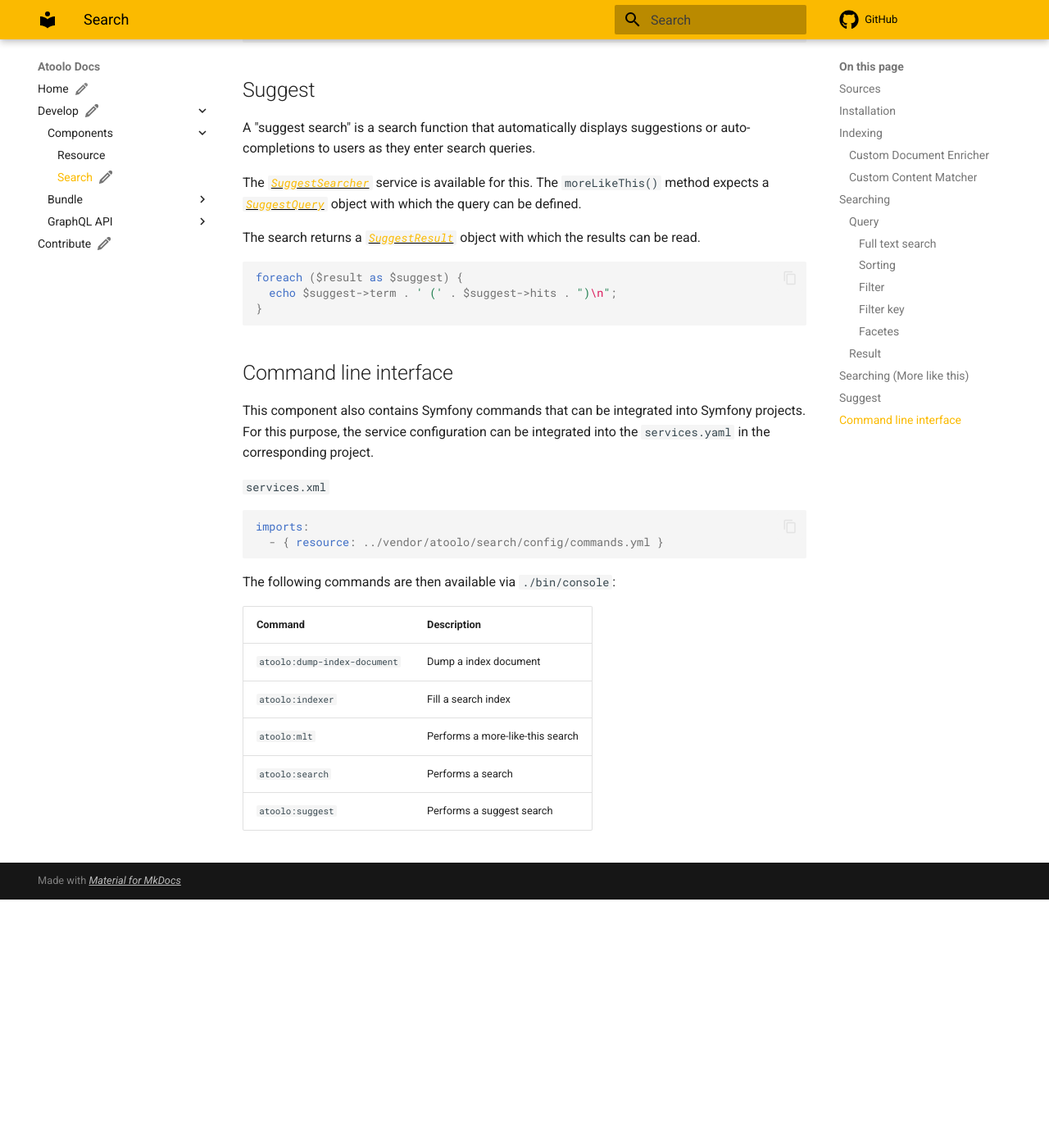
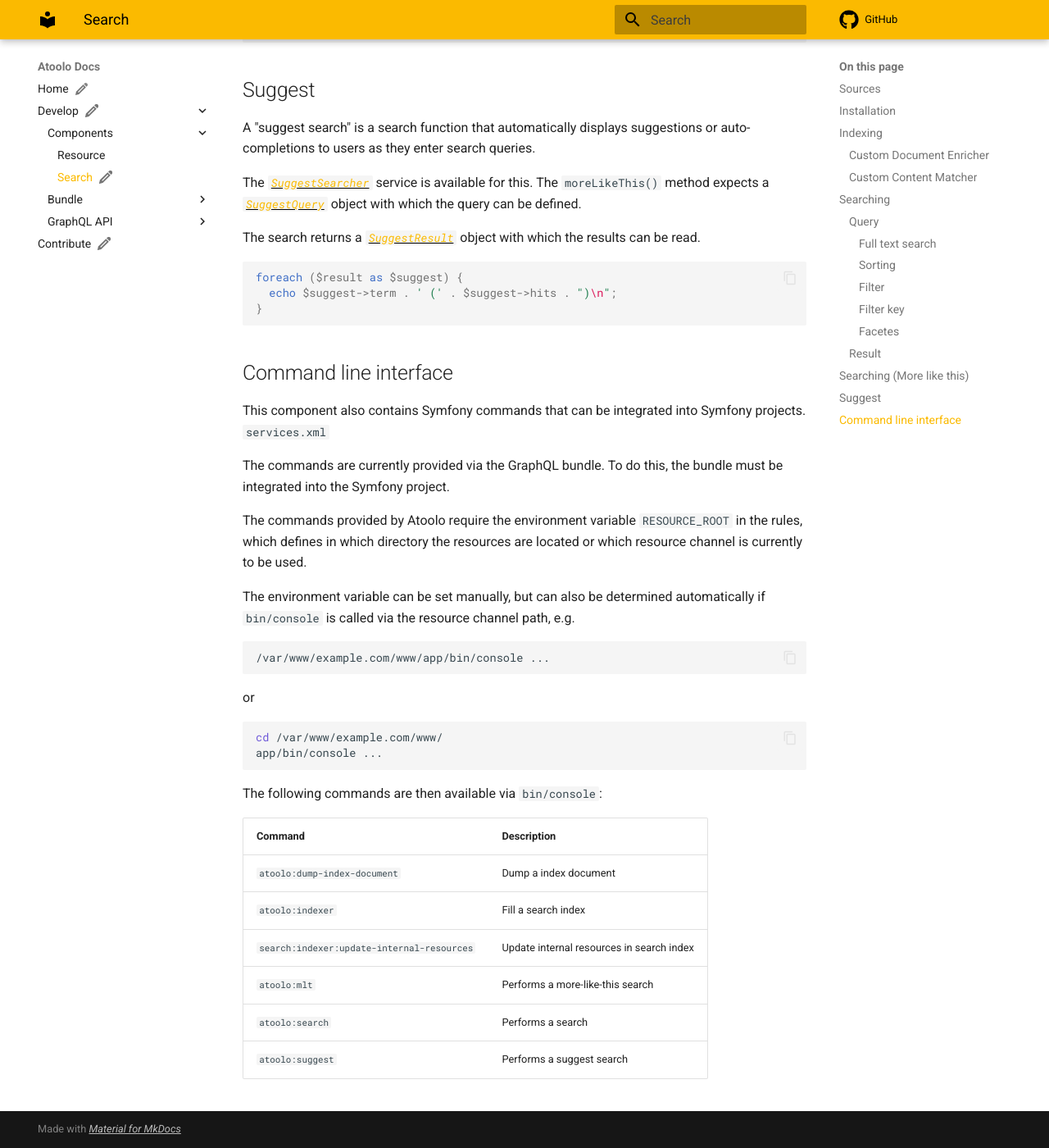
Before and after one commit to sitepark/atoolo-docs, an MkDocs documentation site: the page built from docs/develop/components/search/index.md, in a window 1280 px wide and 1400 px high, scrolled down 9709 px. Shown: the whole window at 82% size. Built offline with MkDocs 1.6.1 and Material for MkDocs 9.7.7, drawn with Linux system fonts in a browser that asks for light colours; comment, search, counter and statistics services are not loaded; before the commit the page ends 10806 px from its top, so only the background shows below that.

Commit message:
docs: update bin/console execution

````diff
--- a/docs/develop/components/search/index.md
+++ b/docs/develop/components/search/index.md
@@ -363,21 +363,33 @@ foreach ($result as $suggest) {
 
 ## Command line interface
 
-This component also contains Symfony commands that can be integrated into Symfony projects. For this purpose, the service configuration can be integrated into the `services.yaml` in the corresponding project.
-
+This component also contains Symfony commands that can be integrated into Symfony projects.
 `services.xml`
 
-```yaml
-imports:
-  - { resource: ../vendor/atoolo/search/config/commands.yml }
+The commands are currently provided via the GraphQL bundle. To do this, the bundle must be integrated into the Symfony project.
+
+The commands provided by Atoolo require the environment variable `RESOURCE_ROOT` in the rules, which defines in which directory the resources are located or which resource channel is currently to be used.
+
+The environment variable can be set manually, but can also be determined automatically if `bin/console` is called via the resource channel path, e.g.
+
+```sh
+/var/www/example.com/www/app/bin/console ...
 ```
 
-The following commands are then available via `./bin/console`:
+or
 
-| Command                      | Description                      |
-| ---------------------------- | -------------------------------- |
-| `atoolo:dump-index-document` | Dump a index document            |
-| `atoolo:indexer`             | Fill a search index              |
-| `atoolo:mlt`                 | Performs a more-like-this search |
-| `atoolo:search`              | Performs a search                |
-| `atoolo:suggest`             | Performs a suggest search        |
+```sh
+cd /var/www/example.com/www/
+app/bin/console ...
+```
+
+The following commands are then available via `bin/console`:
+
+| Command                                    | Description                               |
+| ------------------------------------------ | ----------------------------------------- |
+| `atoolo:dump-index-document`               | Dump a index document                     |
+| `atoolo:indexer`                           | Fill a search index                       |
+| `search:indexer:update-internal-resources` | Update internal resources in search index |
+| `atoolo:mlt`                               | Performs a more-like-this search          |
+| `atoolo:search`                            | Performs a search                         |
+| `atoolo:suggest`                           | Performs a suggest search                 |
````
